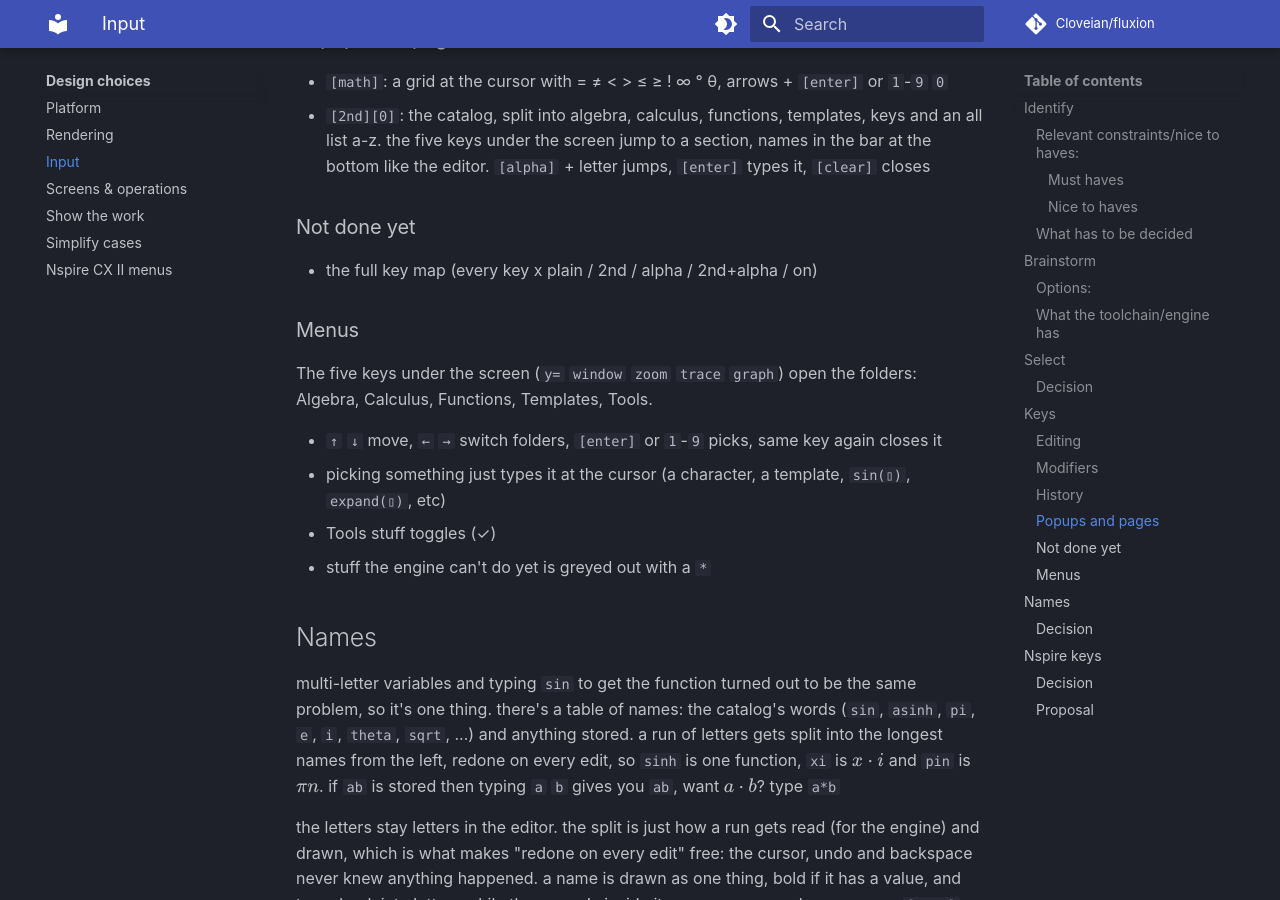
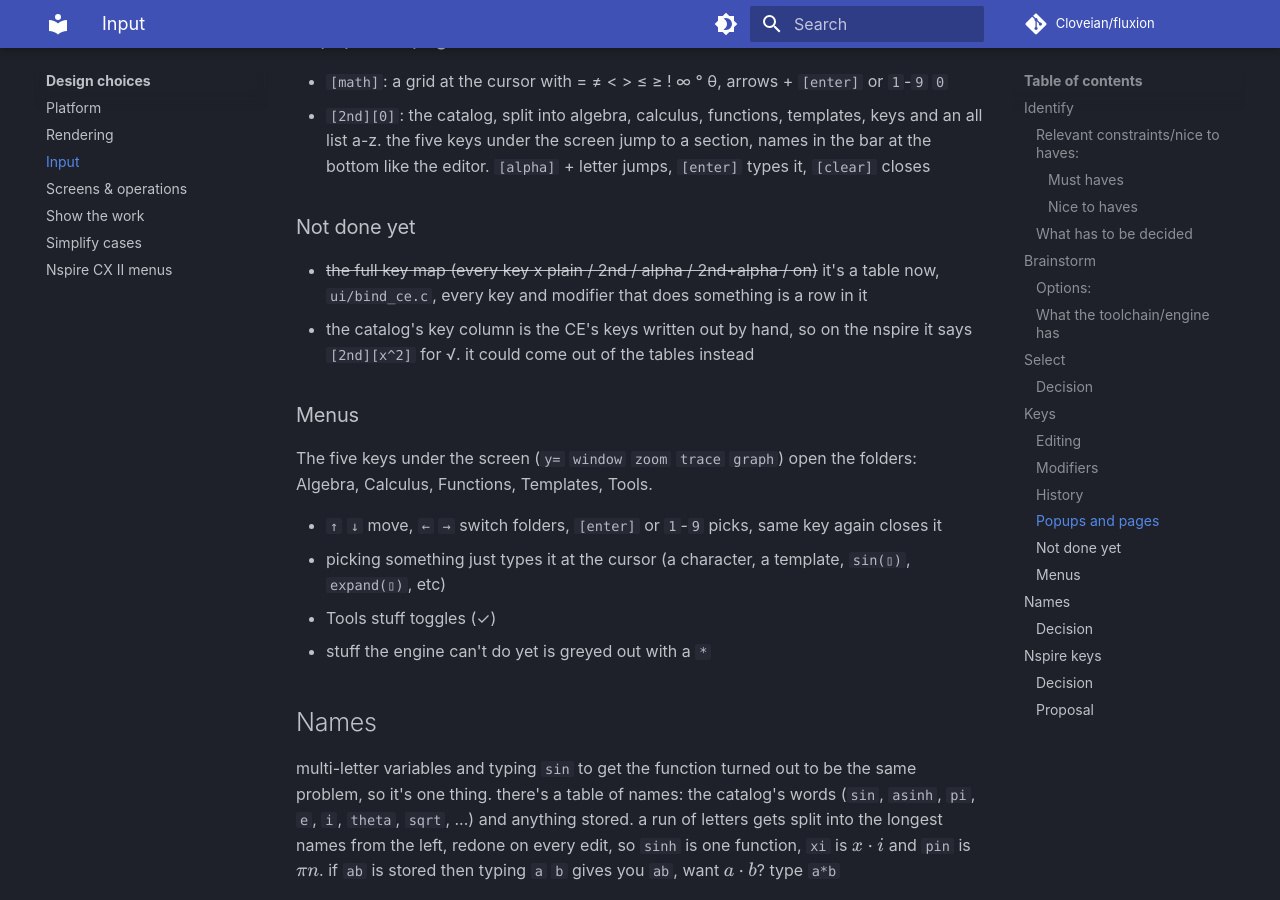
Before and after one commit to Cloveian/fluxion, an MkDocs documentation site: the page built from docs/design-choices/input.md, in a window 1280 px wide and 900 px high, scrolled down 4847 px. Built offline with MkDocs 1.6.1 and Material for MkDocs 9.7.7, drawn with Linux system fonts in a browser that asks for light colours; comment, search, counter and statistics services are not loaded.

Commit message:
"docs catch up with the keys" - the sequel

```diff
--- a/docs/design-choices/input.md
+++ b/docs/design-choices/input.md
@@ -122,7 +122,8 @@ with something selected: typing replaces it, `(` `÷` `√` `sin` etc go *around
 
 ### Not done yet
 
-- the full key map (every key x plain / 2nd / alpha / 2nd+alpha / on)
+- ~~the full key map (every key x plain / 2nd / alpha / 2nd+alpha / on)~~ it's a table now, `ui/bind_ce.c`, every key and modifier that does something is a row in it
+- the catalog's key column is the CE's keys written out by hand, so on the nspire it says `[2nd][x^2]` for √. it could come out of the tables instead
 
 ### Menus
 
```
